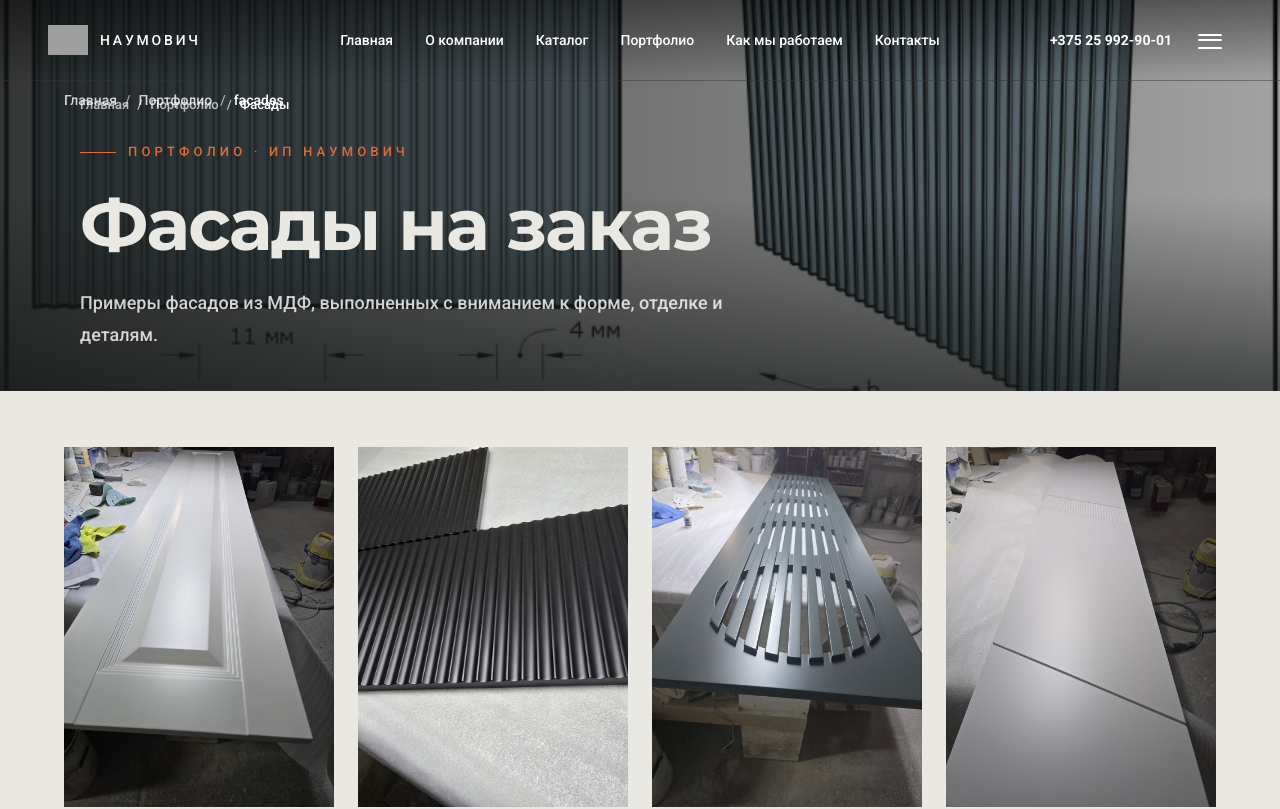
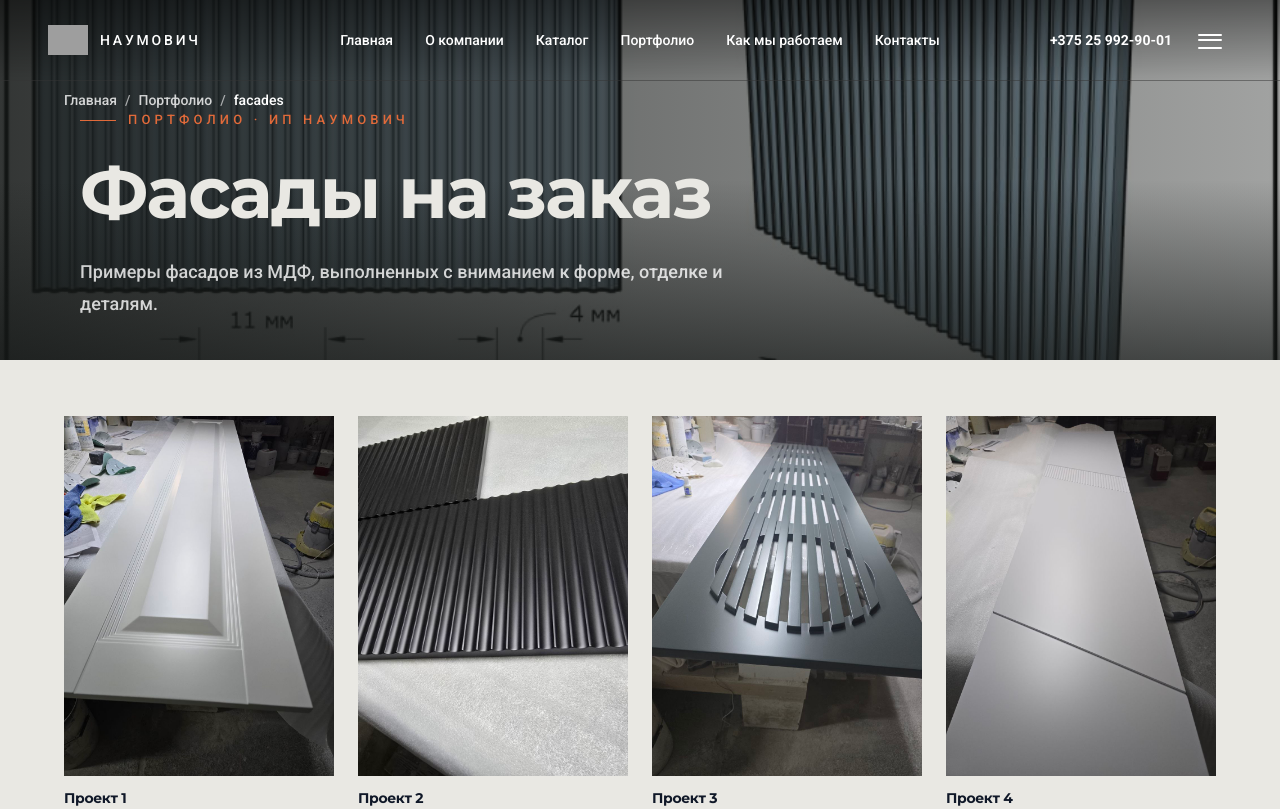
Before and after one commit to IljaBelousow/naumovich-site, a Next.js app: page /portfolio/facades in a window 1280 px wide. Shown: the top 809 px of the page. Built offline with nearby package versions, Linux system fonts and the light colour scheme; grey boxes are pictures that could not be loaded.

Commit message:
Remove duplicate portfolio facades breadcrumbs

```diff
--- a/src/app/portfolio/facades/page.tsx
+++ b/src/app/portfolio/facades/page.tsx
@@ -21,13 +21,6 @@ export default function PortfolioFacadesPage() {
         <div className="absolute inset-0 bg-gradient-to-r from-[#141716]/80 via-[#141716]/40 to-[#141716]/10" />
         <div className="absolute inset-0 bg-gradient-to-t from-[#141716]/65 via-transparent to-transparent" />
         <div className="relative mx-auto w-full max-w-[1500px] px-6 pb-8 pt-24 sm:px-12 sm:pb-10 lg:px-20">
-          <nav aria-label="Хлебные крошки" className="mb-7 flex flex-wrap items-center gap-2 text-xs text-white/70">
-            <Link href="/" className="transition-colors hover:text-white">Главная</Link>
-            <span aria-hidden="true">/</span>
-            <Link href="/portfolio" className="transition-colors hover:text-white">Портфолио</Link>
-            <span aria-hidden="true">/</span>
-            <span aria-current="page" className="text-white">Фасады</span>
-          </nav>
           <p className="about-intro mb-6 flex items-center gap-3 text-[11px] font-medium uppercase tracking-[0.32em] text-[#E16A3A]">
             <span className="h-px w-9 bg-[#E16A3A]" /> Портфолио · ИП Наумович
           </p>
```
